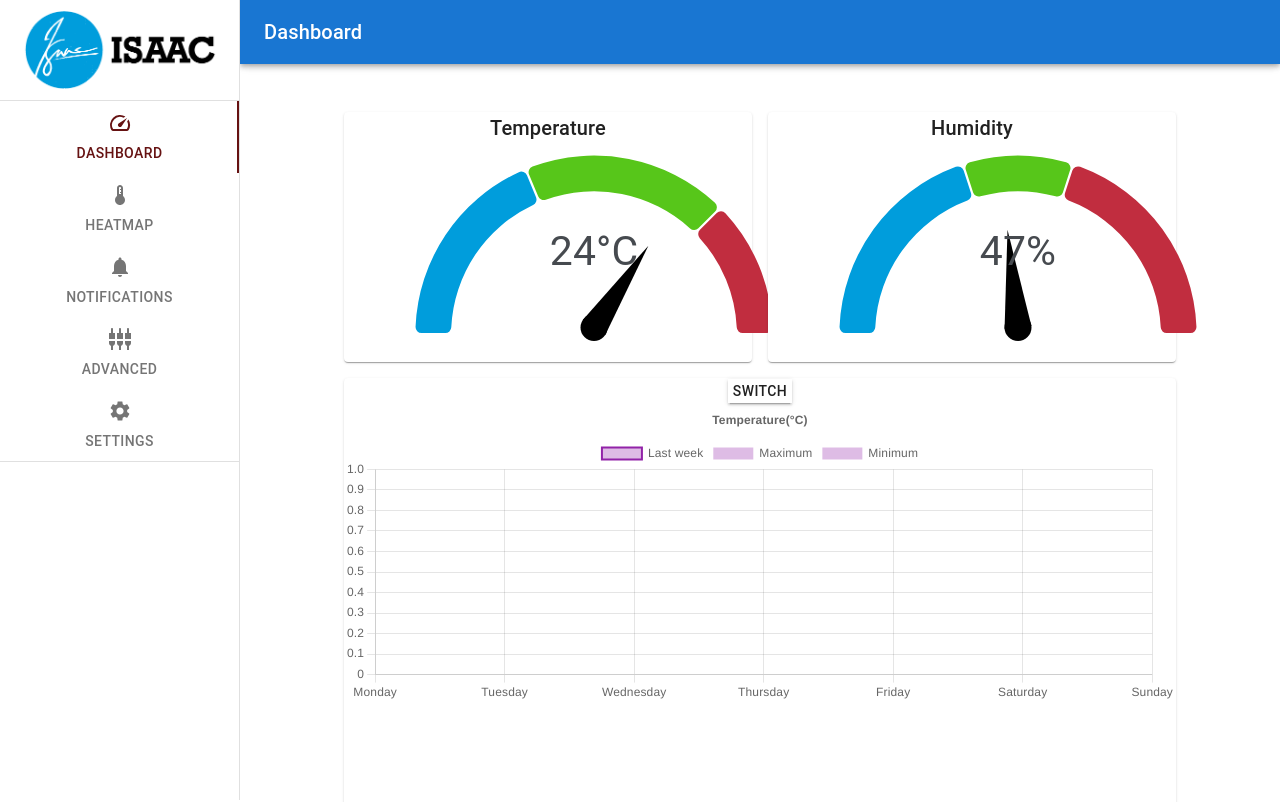
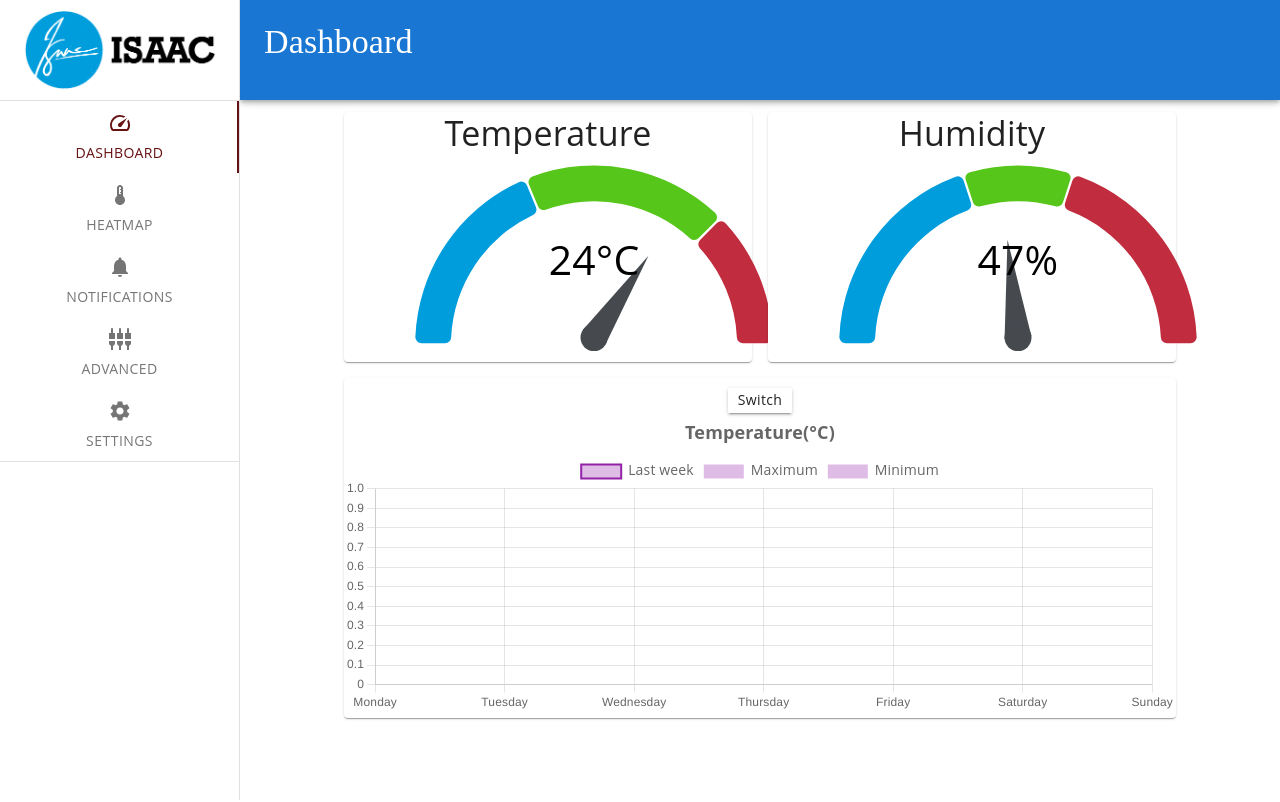
Before and after one commit to StijnSchellekens/Sem3ISAAC, a React (Create React App) app in the folder isaac-frontend/: page / in a window 1280 px wide. Shown: the top 802 px of the page. Built offline with nearby package versions, Linux system fonts and the light colour scheme; data requests are answered from the project's data file.

Commit message:
updated fonts

```diff
--- a/isaac-frontend/src/components/Dashboard.js
+++ b/isaac-frontend/src/components/Dashboard.js
@@ -6,6 +6,7 @@ import Gauge from '../components/Gauge';
 import Grid from '@mui/material/Grid';
 import DashboardGraphs from '../components/DashboardGraphs';
 import Box from '@material-ui/core/Box';
+import {createTheme} from '@material-ui/core/styles';
 
 const drawerWidth = 240;
 
@@ -34,12 +35,18 @@ const Dashboard = () => {
 
   const dashBoardStyle = {
     width: `calc(100% - ${drawerWidth}px)`,
+    height: 100,
   };
 
   const content = {
     marginLeft: `10%`,
     marginRight: `10%`,
   };
+  const fontTheme = createTheme({
+    typography: {
+      fontFamily: 'Rockwell',
+    },
+  });
 
   // const arcCenterRenderer = (value, color) => {
   //   return (
@@ -57,11 +64,11 @@ const Dashboard = () => {
     <div style={generalStyle}>
       <AppBar
         position="fixed"
-        color="primary"
+        color='primary'
         style={dashBoardStyle}
       >
-        <Toolbar>
-          <Typography variant="h6" noWrap component="div">
+        <Toolbar sx={{paddingTop: '2%'}}>
+          <Typography variant="h4" noWrap component="div" theme={fontTheme}>
             Dashboard
           </Typography>
         </Toolbar>
--- a/isaac-frontend/src/components/DashboardGraphs.js
+++ b/isaac-frontend/src/components/DashboardGraphs.js
@@ -7,7 +7,6 @@ import {
 } from '../components/helper/MeasurementEnum';
 import Button from '@mui/material/Button';
 import Paper from '@mui/material/Paper';
-
 
 // const ref = useRef();
 const DashboardGraphs = ({data}) => {
@@ -72,7 +71,7 @@ const DashboardGraphs = ({data}) => {
   // };
 
   const paperStyle = {
-    height: 'auto',
+    height: 340,
     width: 'auto',
     textAlign: 'center',
     paddingBottom: '250px',
@@ -220,13 +219,21 @@ const DashboardGraphs = ({data}) => {
     setMeasurement(nextMeasurement(measurement));
     graphChildRef.current.updateGraph();
   }
+  const btnStyle = {
+    fontFamily: 'Open Sans',
+    textTransform: 'none',
+    marginTop: 10,
+    // justify: 'space-between',
+  };
 
   return (
     <div>
       <Paper sx={paperStyle}>
-        <Button variant="contained"
-          color="primary"
-          onClick={() => updateDatasets()}>Switch
+        <Button
+          variant="contained"
+          color='primary'
+          onClick={() => updateDatasets()}
+          style={btnStyle}>Switch
         </Button>
         <LineGraph
           data={graphData}
--- a/isaac-frontend/src/components/Gauge.js
+++ b/isaac-frontend/src/components/Gauge.js
@@ -11,6 +11,7 @@ const Gauge = ({name, data}) => {
   const chartStyle = {
     height: 400,
     width: 500,
+    fontFamily: 'Open Sans',
   };
 
   useEffect(async () => {
@@ -64,7 +65,8 @@ const Gauge = ({name, data}) => {
     <Paper
       sx={paperStyle}
     >
-      <Typography variant="h6" noWrap component="div">
+      <Typography variant="h4" noWrap component="div"
+        sx={{fontFamily: 'Open Sans'}}>
         {name}
       </Typography>
       <GaugeChart
@@ -72,9 +74,9 @@ const Gauge = ({name, data}) => {
         id="gauge-chart"
         colors={['#009DDC', '#57C61A', '#c12d3f']}
         arcWidth={0.2}
-        textColor="#464A4F"
-        needleColor="black"
-        needleBaseColor="black"
+        textColor="#black"
+        needleColor="#464A4F"
+        needleBaseColor="#464A4F"
         percent={value}
         arcsLength={getFormatArcLength()}
         arcPadding={0.01}
--- a/isaac-frontend/src/components/LineGraph.js
+++ b/isaac-frontend/src/components/LineGraph.js
@@ -21,6 +21,18 @@ const Graph = forwardRef((props, ref) => {
             title: {
               display: true,
               text: props.title,
+              font: {
+                family: 'Open Sans',
+                size: 18,
+              },
+            },
+            legend: {
+              labels: {
+                font: {
+                  family: 'Open Sans',
+                  size: 14,
+                },
+              },
             },
           },
           elements: {
--- a/isaac-frontend/src/components/NavBar.js
+++ b/isaac-frontend/src/components/NavBar.js
@@ -12,7 +12,6 @@ import SettingsInputCompositeIcon from
 import SettingsIcon from '@mui/icons-material/Settings';
 
 import {Tab, Tabs} from '@material-ui/core/';
-
 
 import {
   Route,
@@ -61,35 +60,36 @@ export default function PermanentDrawerLeft() {
               indicatorColor="secondary"
             >
               <Tab
-                label='Dashboard'
+                label={<div style={{fontFamily: 'Open Sans'}}>Dashboard</div>}
                 value="/"
                 component={Link}
                 to="/"
                 icon={<SpeedIcon/>}
               />
               <Tab
-                label='HeatMap'
+                label={<div style={{fontFamily: 'Open Sans'}}>Heatmap</div>}
                 value="/heatmap"
                 component={Link}
                 to="/heatmap"
                 icon={<ThermostatIcon/>}
               />
               <Tab
-                label='Notifications'
+                label={<div style={{fontFamily: 'Open Sans'}}>
+                  Notifications</div>}
                 value="/notifications"
                 component={Link}
                 to="/notifications"
                 icon={<NotificationsIcon/>}
               />
               <Tab
-                label='Advanced'
+                label={<div style={{fontFamily: 'Open Sans'}}>Advanced</div>}
                 value="/advanced"
                 component={Link}
                 to="/advanced"
                 icon={<SettingsInputCompositeIcon />}
               />
               <Tab
-                label='Settings'
+                label={<div style={{fontFamily: 'Open Sans'}}>Settings</div>}
                 value="/settings"
                 component={Link}
                 to="/settings"
--- a/isaac-frontend/src/index.js
+++ b/isaac-frontend/src/index.js
@@ -13,7 +13,14 @@ const theme = createTheme({
     secondary: {
       main: '#661212',
     },
-    fontFamily: 'Open Sans',
+  },
+  typography: {
+    primary: {
+      fontFamily: 'Open Sans',
+    },
+    secondary: {
+      fontFamily: 'Arial',
+    },
   },
 });
 
```
